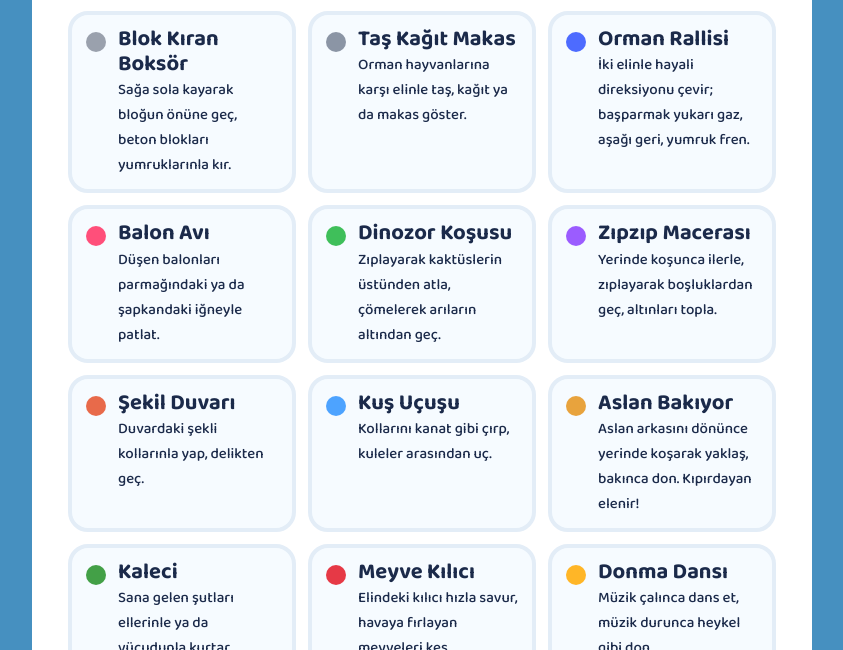
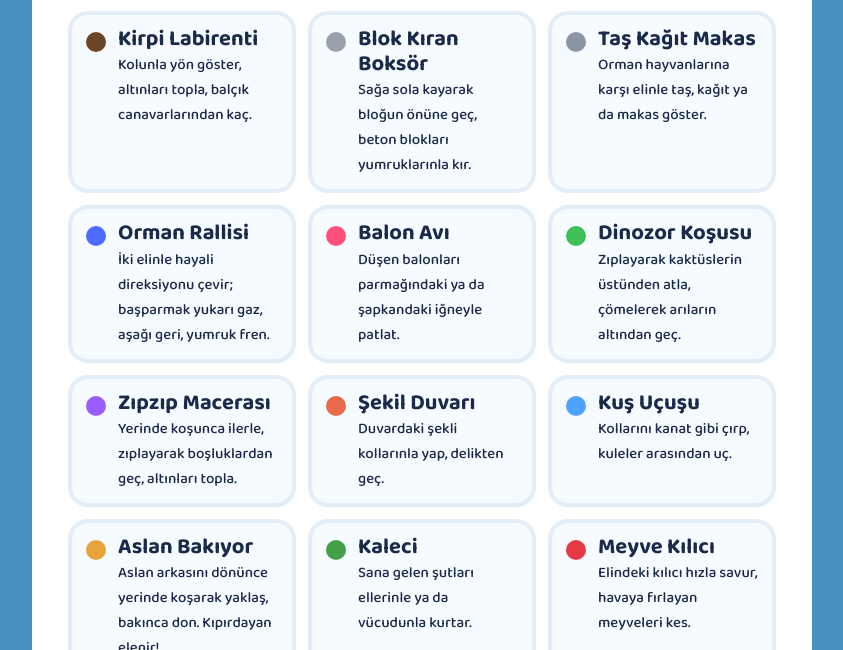
Before and after one commit to yturan/Game, a plain HTML site: page index.html in a window 1280 px wide. Shown: the part 150-800 px from the top of the page, without its empty margins (218-1061 px from the left). Drawn offline with Linux system fonts and the light colour scheme.

Commit message:
Update index.html

```diff
--- a/index.html
+++ b/index.html
@@ -60,6 +60,7 @@ button:focus-visible,a:focus-visible{outline:4px solid var(--sun);outline-offset
     <h1>Hareket Oyunları</h1>
     <p>Bir oyun seç, kameranın 2–3 adım önüne geç ve vücudunla oyna!</p>
     <div class="games">
+      <a class="game" href="labirent.html" style="text-decoration:none"><i class="dot" style="background:#6d4527"></i><div><b>Kirpi Labirenti</b><span>Kolunla yön göster, altınları topla, balçık canavarlarından kaç.</span></div></a>
       <a class="game" href="boks.html" style="text-decoration:none"><i class="dot" style="background:#9aa1ad"></i><div><b>Blok Kıran Boksör</b><span>Sağa sola kayarak bloğun önüne geç, beton blokları yumruklarınla kır.</span></div></a>
       <a class="game" href="tkm.html" style="text-decoration:none"><i class="dot" style="background:#8b95a5"></i><div><b>Taş Kağıt Makas</b><span>Orman hayvanlarına karşı elinle taş, kağıt ya da makas göster.</span></div></a>
       <a class="game" href="yaris.html" style="text-decoration:none"><i class="dot" style="background:#4d6bff"></i><div><b>Orman Rallisi</b><span>İki elinle hayali direksiyonu çevir; başparmak yukarı gaz, aşağı geri, yumruk fren.</span></div></a>
```
